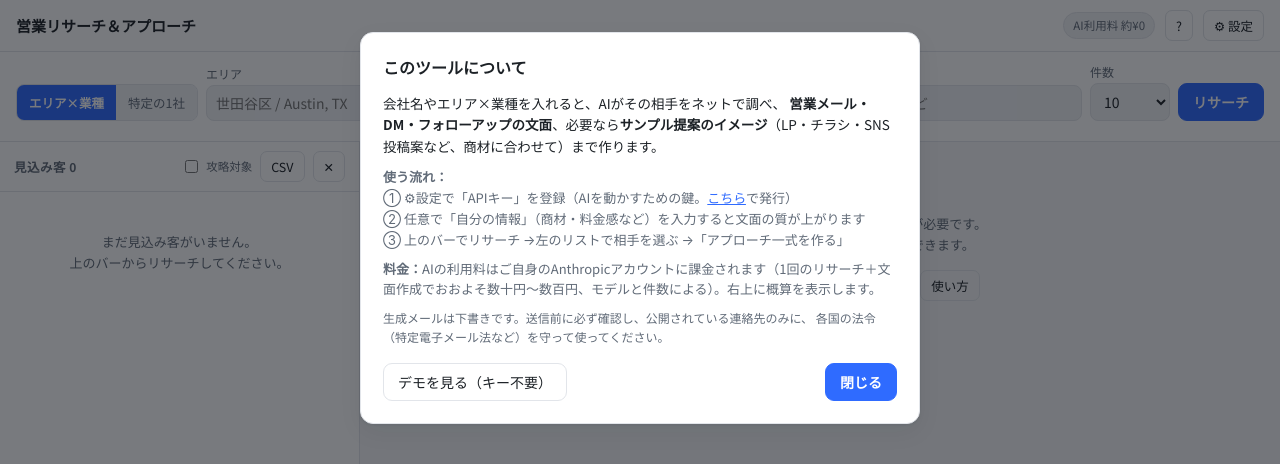
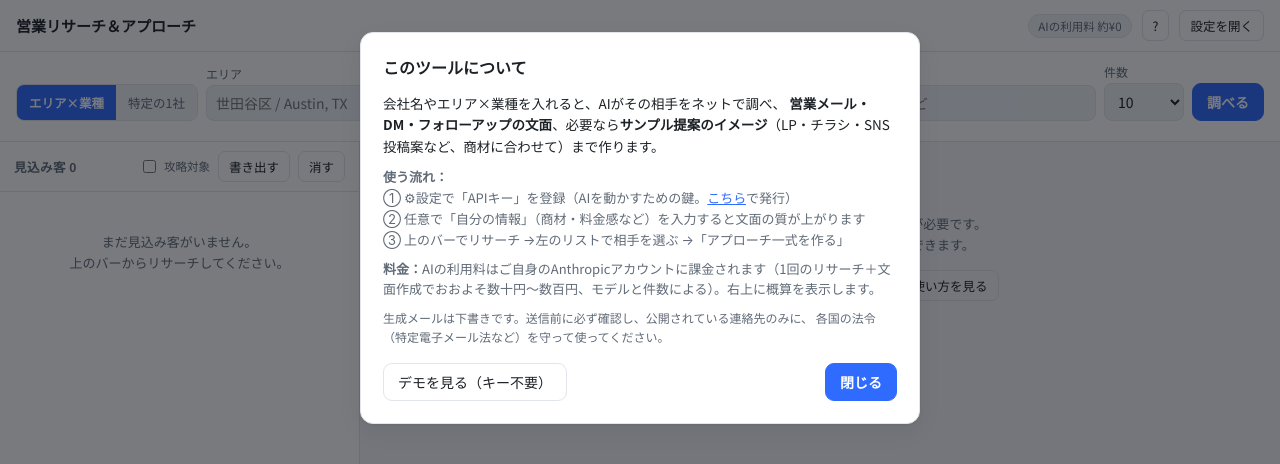
Before and after one commit to masato19870410/ncbc, a plain HTML site: page eigyo/index.html in a window 1280 px wide. Shown: the top 464 px of the page. Drawn offline with Linux system fonts and the light colour scheme.

Commit message:
eigyo: ボタン文言を動詞系に統一 / 利用料ピルをクリックで説明表示
Co-Authored-By: Claude Sonnet 5 <noreply@anthropic.com>

```diff
--- a/eigyo/index.html
+++ b/eigyo/index.html
@@ -142,9 +142,9 @@
 <header class="top">
   <h1>営業リサーチ＆アプローチ</h1>
   <span class="sp"></span>
-  <span class="cost" id="costPill" title="このツールはAI（Claude）を使います。使った分だけご自身のAIアカウントに料金がかかります。ここはその概算です。">AI利用料 ¥0</span>
-  <button class="ghost sm" id="btnHelp" title="使い方">?</button>
-  <button class="ghost sm" id="btnSettings">⚙ 設定</button>
+  <button class="cost" id="costPill" title="このツールはAI（Anthropic社のClaude）を使います。設定したAPIキーのアカウントに、使った分だけ料金がかかります。ここはその概算です。クリックで詳細。">AIの利用料 約¥0</button>
+  <button class="ghost sm" id="btnHelp" title="使い方を見る">?</button>
+  <button class="ghost sm" id="btnSettings">設定を開く</button>
 </header>
 
 <div class="rbar">
@@ -166,7 +166,7 @@
     <div class="fld grow"><label>補足（任意）</label><input id="fTargetNote" placeholder="決裁者は代表 など"></div>
   </div>
 
-  <button class="primary go" id="btnResearch">リサーチ</button>
+  <button class="primary go" id="btnResearch">調べる</button>
   <div class="rstatus" id="rstatus"></div>
 </div>
 
@@ -178,8 +178,8 @@
       <label style="display:flex;align-items:center;gap:5px;margin:0;font-size:11.5px">
         <input type="checkbox" id="fltTarget" style="width:auto"> 攻略対象
       </label>
-      <button class="ghost sm" id="btnCsv" title="CSV出力">CSV</button>
-      <button class="ghost sm" id="btnClear" title="全消去">✕</button>
+      <button class="ghost sm" id="btnCsv" title="見込み客をCSVで書き出す">書き出す</button>
+      <button class="ghost sm" id="btnClear" title="すべて消す">消す</button>
     </div>
     <div class="col-body" id="prospectList"></div>
   </div>
@@ -225,7 +225,7 @@
     </details>
     <div style="display:flex;gap:8px;justify-content:flex-end;margin-top:16px">
       <button class="ghost" id="btnSettingsCancel">閉じる</button>
-      <button class="primary" id="btnSettingsSave">保存</button>
+      <button class="primary" id="btnSettingsSave">保存する</button>
     </div>
   </div>
 </div>
@@ -395,7 +395,7 @@ const USD_JPY = 155; // 概算用の固定レート
 function renderCost(){
   const p = PRICING[settings.model]||PRICING["claude-opus-5"];
   const usd = usage.inTok/1e6*p.in + usage.outTok/1e6*p.out + usage.searches*0.01;
-  $("#costPill").textContent = "AI利用料 約¥"+Math.round(usd*USD_JPY).toLocaleString();
+  $("#costPill").textContent = "AIの利用料 約¥"+Math.round(usd*USD_JPY).toLocaleString();
 }
 function addUsage(u){
   if(!u) return;
@@ -570,7 +570,7 @@ function renderOutEmpty(){
          <div style="margin-top:14px;display:flex;gap:8px;justify-content:center;flex-wrap:wrap">
            <button class="primary sm" id="btnEmptyDemo">デモを見る（キー不要）</button>
            <button class="ghost sm" id="btnEmptySettings">設定を開く</button>
-           <button class="ghost sm" id="btnEmptyHelp">使い方</button>
+           <button class="ghost sm" id="btnEmptyHelp">使い方を見る</button>
          </div>`
       : `上のバーでリサーチ →左のリストで相手を選ぶと、<br>ここに調査メモ・課題仮説・営業メール・サンプル提案が出ます。<br>
          <button class="ghost sm" id="btnEmptyDemo" style="margin-top:12px">デモを見る</button>`}
@@ -639,7 +639,7 @@ async function runAttack(id){
     toast("成果物を生成しました");
   }catch(err){
     $("#outBody").innerHTML = `<div class="warnbox">${esc(err.message)}</div>
-      <button class="ghost sm" id="btnRetry" style="margin-top:10px">再試行</button>`;
+      <button class="ghost sm" id="btnRetry" style="margin-top:10px">もう一度試す</button>`;
     $("#btnRetry").onclick = ()=>runAttack(id);
   }
 }
@@ -653,7 +653,7 @@ function renderAsset(id){
   const p = prospects.find(x=>x.id===id); const a = assets[id]; if(!a) return;
   let h = `<h3 class="big">${esc(p.name)}</h3>
     <p class="sub">${esc(p.category)}${p.area?" ・ "+esc(p.area):""}
-      <button class="ghost sm" id="btnRegen" style="margin-left:8px">再生成</button></p>`;
+      <button class="ghost sm" id="btnRegen" style="margin-left:8px">作り直す</button></p>`;
   if(a.research_note) h += `<details class="card" open><summary>調査メモ</summary><div class="kv" style="white-space:pre-wrap">${esc(a.research_note)}</div></details>`;
   if(Array.isArray(a.hypotheses)&&a.hypotheses.length)
     h += `<details class="card" open><summary>課題の仮説</summary><ul style="margin:0;padding-left:18px">${a.hypotheses.map(x=>`<li>${esc(x)}</li>`).join("")}</ul></details>`;
@@ -755,6 +755,7 @@ function closeSettings(){ $("#settingsModal").classList.remove("open"); }
 function openHelp(){ $("#helpModal").classList.add("open"); }
 function closeHelp(){ $("#helpModal").classList.remove("open"); }
 $("#btnHelp").onclick = openHelp;
+$("#costPill").onclick = openHelp;
 $("#btnHelpClose").onclick = closeHelp;
 $("#btnHelpDemo").onclick = ()=>{ closeHelp(); loadDemo(); };
 $("#helpModal").addEventListener("click",e=>{ if(e.target===$("#helpModal")) closeHelp(); });
```
